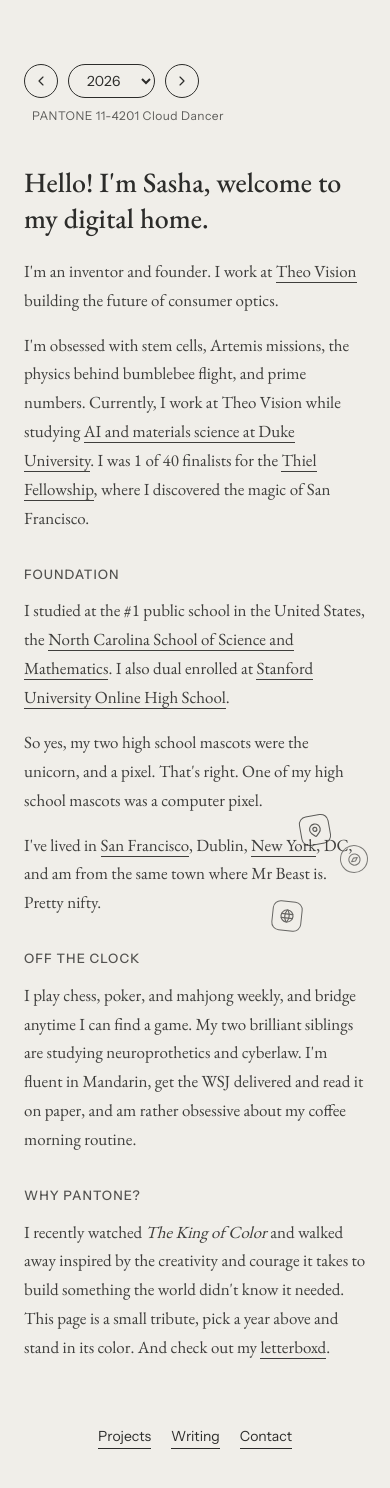
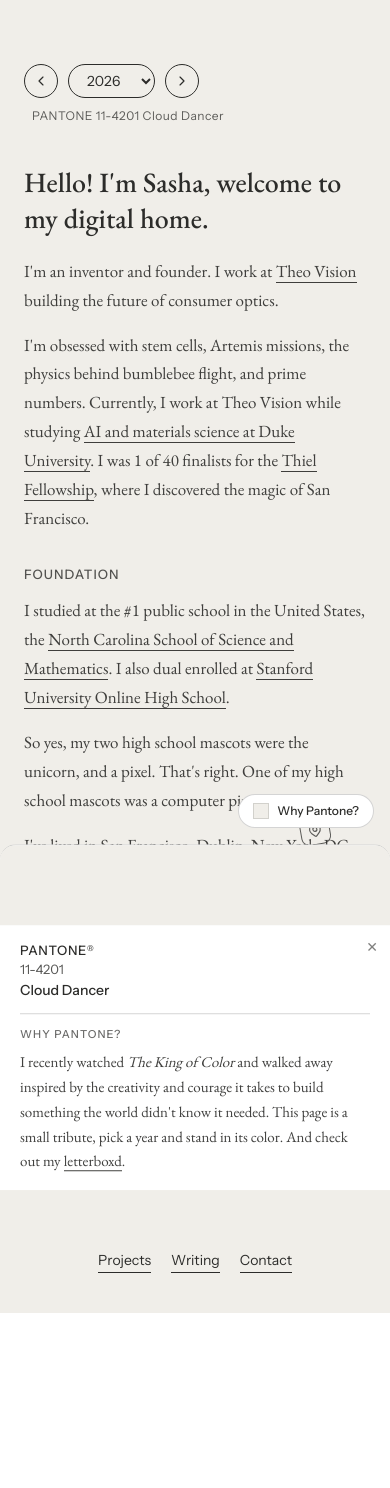
Before and after one commit to SashaSurkin/sashasurkin-site, a Next.js app: page / in a window 390 px wide. After the commit the page ends 1313 px from the top, so only its background shows below. Built offline with nearby package versions, Linux system fonts and the light colour scheme.

Commit message:
Mobile Pantone chip button with bottom sheet

```diff
--- a/src/app/page.tsx
+++ b/src/app/page.tsx
@@ -8,6 +8,7 @@
   backgroundFor,
   swatchLabel,
   textColorFor,
+  type PantoneColor,
 } from "@/lib/pantone";
 import Sticker from "@/components/Sticker";
 import {
@@ -38,14 +39,63 @@
   );
 }
 
+function ChipStory({
+  colors,
+  onClose,
+}: {
+  colors: PantoneColor[];
+  onClose: () => void;
+}) {
+  return (
+    <div className="relative flex-1 overflow-auto px-5 py-4">
+      <button
+        aria-label="Close"
+        onClick={onClose}
+        className="font-sans absolute right-3 top-3 cursor-pointer text-sm opacity-60"
+      >
+        ✕
+      </button>
+      <p className="font-sans text-[13px] font-medium tracking-[0.05em]">
+        PANTONE<sup className="text-[8px]">®</sup>
+      </p>
+      <p className="font-sans text-[13px] opacity-80">
+        {colors.map((c) => c.code).join(" + ")}
+      </p>
+      <p className="font-sans mb-3 text-[14px] font-medium">
+        {colors.map((c) => c.name).join(" + ")}
+      </p>
+      <div className="mb-3 h-px bg-[#2C2C2A]/20" />
+      <p className="font-sans mb-2 text-[11px] font-medium uppercase tracking-[0.1em] opacity-70">
+        Why Pantone?
+      </p>
+      <p className="text-[15px] leading-[1.65] opacity-90">
+        I recently watched <em>The King of Color</em> and walked away inspired
+        by the creativity and courage it takes to build something the world
+        didn&apos;t know it needed. This page is a small tribute, pick a year
+        and stand in its color. And check out my{" "}
+        <a
+          href="https://boxd.it/gKiZj"
+          target="_blank"
+          rel="noopener noreferrer"
+          className="border-b border-current"
+        >
+          letterboxd
+        </a>
+        .
+      </p>
+    </div>
+  );
+}
+
 export default function Home() {
   const [year, setYear] = useState(DEFAULT_YEAR);
+  const [cardOpen, setCardOpen] = useState(false);
   const colors = COLOR_OF_THE_YEAR[year];
   const idx = YEARS.indexOf(year);
 
   return (
     <main
-      className="flex min-h-screen flex-col px-6 pb-8 pt-10 transition-colors duration-500 sm:px-12 sm:pt-12"
+      className="flex min-h-screen flex-col px-6 pb-8 pt-10 transition-colors duration-500 sm:px-12 sm:pt-12 lg:pr-[72px]"
       style={{
         background: backgroundFor(colors),
         color: textColorFor(colors),
@@ -167,50 +217,73 @@
         </p>
       </section>
 
-      <section className="max-w-[500px] text-left xl:hidden">
-        <p className={sectionLabel}>Why Pantone?</p>
-        <p className={bodyText}>
-          I recently watched <em>The King of Color</em> and walked away
-          inspired by the creativity and courage it takes to build something
-          the world didn&apos;t know it needed. This page is a small tribute,
-          pick a year above and stand in its color. And check out my{" "}
-          <a
-            href="https://boxd.it/gKiZj"
-            target="_blank"
-            rel="noopener noreferrer"
-            className="border-b border-current"
-          >
-            letterboxd
-          </a>
-          .
-        </p>
-      </section>
+      <button
+        aria-label="Open the Why Pantone story"
+        onClick={() => setCardOpen(true)}
+        className={`font-sans fixed bottom-4 right-4 z-20 flex cursor-pointer items-center gap-2 rounded-full border border-[#2C2C2A]/20 bg-white px-3.5 py-2 text-xs font-medium text-[#2C2C2A] transition-opacity duration-300 lg:hidden ${
+          cardOpen ? "pointer-events-none opacity-0" : "opacity-100"
+        }`}
+      >
+        <span
+          className="h-4 w-4 border border-[#2C2C2A]/15 transition-colors duration-500"
+          style={{ background: backgroundFor(colors) }}
+        />
+        Why Pantone?
+      </button>
+
+      <div
+        aria-hidden="true"
+        onClick={() => setCardOpen(false)}
+        className={`fixed inset-0 z-30 bg-black/30 transition-opacity duration-300 lg:hidden ${
+          cardOpen ? "opacity-100" : "pointer-events-none opacity-0"
+        }`}
+      />
 
       <aside
-        className="fixed right-8 top-1/2 hidden -translate-y-1/2 xl:block"
-        style={{ writingMode: "vertical-rl", maxHeight: "80vh" }}
+        className={`fixed inset-x-0 bottom-0 z-40 flex max-h-[80vh] flex-col overflow-hidden rounded-t-2xl border-t border-[#2C2C2A]/25 bg-white text-[#2C2C2A] transition-transform duration-300 lg:hidden ${
+          cardOpen ? "translate-y-0" : "translate-y-full"
+        }`}
       >
-        <p
-          className="font-sans text-[13px] font-medium uppercase tracking-[0.08em] opacity-80"
-          style={{ marginBlockEnd: "0.75rem" }}
+        <div
+          className="h-20 shrink-0 transition-colors duration-500"
+          style={{ background: backgroundFor(colors) }}
+        />
+        <ChipStory colors={colors} onClose={() => setCardOpen(false)} />
+      </aside>
+
+      <button
+        aria-label="Open the Why Pantone story"
+        onClick={() => setCardOpen(true)}
+        className={`fixed inset-y-0 right-0 z-20 hidden w-12 cursor-pointer flex-col items-center border-l border-[#2C2C2A]/20 bg-white py-4 text-[#2C2C2A] transition-transform duration-300 lg:flex ${
+          cardOpen ? "translate-x-full" : "translate-x-0"
+        }`}
+      >
+        <span
+          className="mb-3 h-7 w-7 border border-[#2C2C2A]/15 transition-colors duration-500"
+          style={{ background: backgroundFor(colors) }}
+        />
+        <span
+          className="font-sans flex flex-1 items-center text-[11px] font-medium uppercase tracking-[0.12em]"
+          style={{ writingMode: "vertical-rl" }}
         >
           Why Pantone?
-        </p>
-        <p className={`${bodyText} max-w-none`}>
-          I recently watched <em>The King of Color</em> and walked away
-          inspired by the creativity and courage it takes to build something
-          the world didn&apos;t know it needed. This page is a small tribute,
-          pick a year above and stand in its color. And check out my{" "}
-          <a
-            href="https://boxd.it/gKiZj"
-            target="_blank"
-            rel="noopener noreferrer"
-            className="border-b border-current"
-          >
-            letterboxd
-          </a>
-          .
-        </p>
+          <span className="mt-2 normal-case tracking-[0.06em] opacity-55">
+            PANTONE {colors.map((c) => c.code).join(" + ")}
+          </span>
+        </span>
+        <span className="text-sm opacity-60">+</span>
+      </button>
+
+      <aside
+        className={`fixed inset-y-4 right-0 z-30 hidden w-[300px] flex-col overflow-hidden rounded-l border border-[#2C2C2A]/25 bg-white text-[#2C2C2A] transition-transform duration-300 lg:flex ${
+          cardOpen ? "translate-x-0" : "translate-x-full"
+        }`}
+      >
+        <div
+          className="h-[32%] shrink-0 transition-colors duration-500"
+          style={{ background: backgroundFor(colors) }}
+        />
+        <ChipStory colors={colors} onClose={() => setCardOpen(false)} />
       </aside>
 
       <footer className="font-sans mt-auto flex justify-center gap-5 pb-2 pt-16 text-sm">
```
